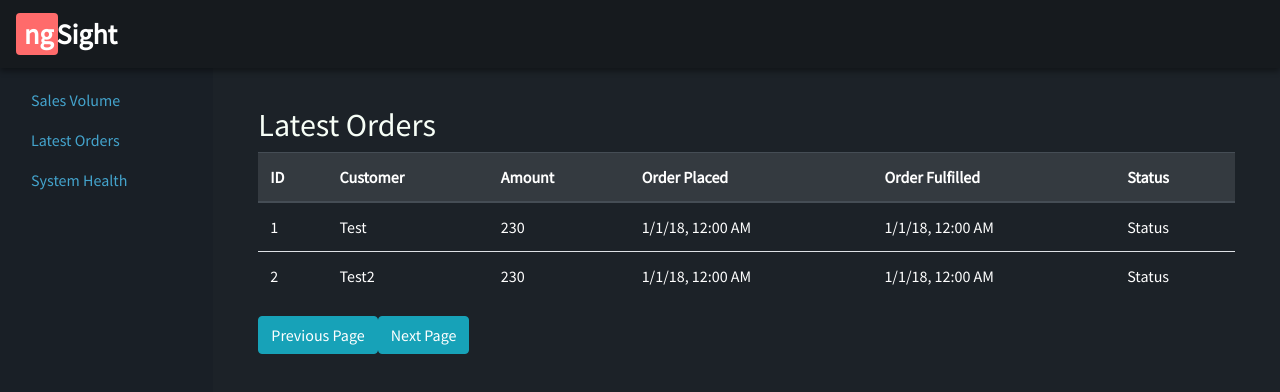
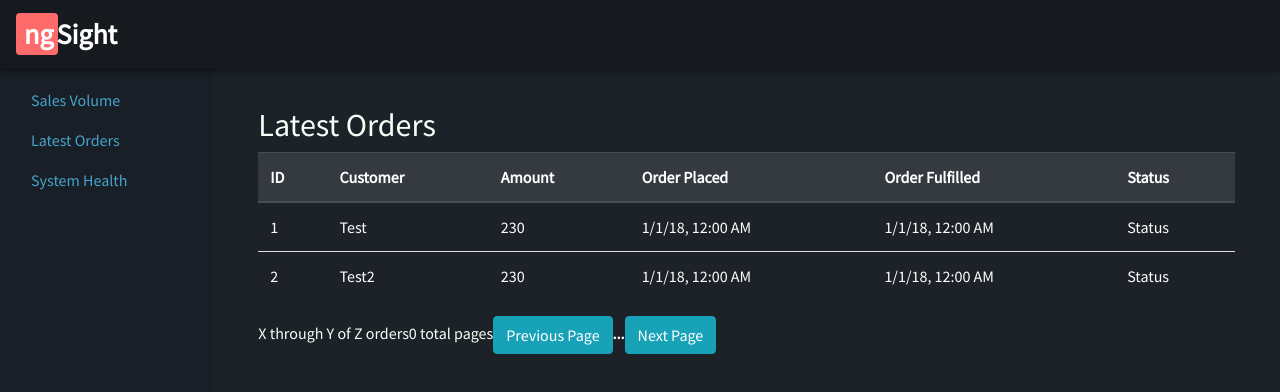
Before and after one commit to NordiAut/CoreAnguDash, an Angular app: page /orders in a window 1280 px wide. Shown: the top 392 px of the page. Built offline with nearby package versions, Linux system fonts and the light colour scheme; no server answers; what ng2-charts would draw is missing.

Commit message:
Pagination 2
Updated Pagination

```diff
--- a/src/app/app.module.ts
+++ b/src/app/app.module.ts
@@ -1,6 +1,7 @@
 import { appRoutes } from './../routes';
 import { BrowserModule } from '@angular/platform-browser';
 import { NgModule } from '@angular/core';
+import { HttpModule } from '@angular/http';
 
 import { ChartsModule} from 'ng2-charts';
 
@@ -16,10 +17,10 @@ import { SectionOrdersComponent } from './sections/section-orders/section-orders
 import { SectionSalesComponent } from './sections/section-sales/section-sales.component';
 import { ServerComponent } from './server/server.component';
 import { PaginationComponent } from './pagination/pagination.component';
+
+// Services
 import { SalesDataService } from './services/sales-data.service';
 import { ServerService } from './services/server.service';
-import { HttpModule } from '@angular/http';
-
 
 @NgModule({
   declarations: [
--- a/src/app/pagination/pagination.component.html
+++ b/src/app/pagination/pagination.component.html
@@ -1,4 +1,7 @@
 <div>
+    <span Class="page-counts">X through Y of Z orders</span>
+    <span Class="page-counts">{{totalpages()}} total pages</span>
     <button class="btn btn-small btn-info"(click)="onPrev()">Previous Page</button>
+    <b>...</b>
     <button class="btn btn-small btn-info"(click)="onNext()">Next Page</button>
 </div>
--- a/src/app/pagination/pagination.component.ts
+++ b/src/app/pagination/pagination.component.ts
@@ -15,6 +15,7 @@ export class PaginationComponent implements OnInit {
 
   @Output() goPrev = new EventEmitter<boolean>();
   @Output() goNext = new EventEmitter<boolean>();
+  @Output() goPage = new EventEmitter<number>();
 
   constructor() { }
 
@@ -29,4 +30,16 @@ export class PaginationComponent implements OnInit {
     this.goNext.emit(true);
   }
 
+  onPage(n: number): void {
+    this.goPage.emit(n);
+  }
+
+  totalpages(): number {
+    return Math.ceil(this.count / this. perPage) || 0;
+  }
+
+  isLastPage(): boolean{
+    return this.perPage * this.page >= this.count;
+  }
+
 }
--- a/src/app/sections/section-orders/section-orders.component.html
+++ b/src/app/sections/section-orders/section-orders.component.html
@@ -26,8 +26,13 @@
     </table>
 
     <app-pagination
+
+    (goPage)="goToPage($event)"
     (goPrev)="goToPrevious()"
     (goNext)="goToNext()">
+    [page]="page"
+    [perPage]="limit"
+    [count]="total"
 
     </app-pagination>
 </div>
--- a/src/app/sections/section-orders/section-orders.component.ts
+++ b/src/app/sections/section-orders/section-orders.component.ts
@@ -2,6 +2,8 @@
 import { Component, OnInit } from '@angular/core';
 import { SalesDataService } from 'src/app/services/sales-data.service';
 import { Order } from 'src/app/Shared/order';
+
+
 
 
 @Component({
@@ -11,14 +13,15 @@ import { Order } from 'src/app/Shared/order';
 })
 export class SectionOrdersComponent implements OnInit {
 
+  // tslint:disable-next-line:variable-name
+  constructor(private _salesData: SalesDataService) { }
+
   orders: any;
   total = 0;
   page = 1;
   limit = 10;
   loading = false;
 
-  // tslint:disable-next-line:variable-name
-  constructor(private _salesData: SalesDataService) { }
 
   // orders: Order[] = [
   //   {id: 1, customer:
@@ -27,6 +30,8 @@ export class SectionOrdersComponent implements OnInit {
   // ];
 
   ngOnInit(): void {
+    this.getOrders();
+
     this.orders = [
       {id: 1, customer:
         {id: 1, name: 'Test', state: 'CO', email: 'mainst@example.com'},
@@ -50,11 +55,20 @@ export class SectionOrdersComponent implements OnInit {
     }
 
   goToPrevious(): void {
-    console.log('Previous Button Clicked!');
+    // console.log('Previous Button Clicked!');
+    this.page--;
+    this.getOrders();
   }
 
   goToNext(): void {
-    console.log('Next Button Clicked!');
+    // console.log('Next Button Clicked!');
+    this.page++;
+    this.getOrders();
+  }
+
+  goToPage(n: number): void{
+    this.page = n;
+    this.getOrders();
   }
 
 }
--- a/src/app/services/sales-data.service.ts
+++ b/src/app/services/sales-data.service.ts
@@ -1,5 +1,6 @@
 import { Injectable } from '@angular/core';
 import { Http } from '@angular/http';
+
 import 'rxjs/add/operator/map';
 
 @Injectable()
--- a/src/app/services/server.service.ts
+++ b/src/app/services/server.service.ts
@@ -5,7 +5,11 @@ import { ServerMessage } from '../shared/server-message';
 import { Server } from '../shared/server';
 import 'rxjs/add/operator/catch';
 
-@Injectable()
+@Injectable({
+  // we declare that this service should be created
+  // by the root application injector.
+  providedIn: 'root',
+})
 export class ServerService {
 
   // https://www.w3.org/Protocols/rfc2616/rfc2616-sec14.html#sec14.4
```
